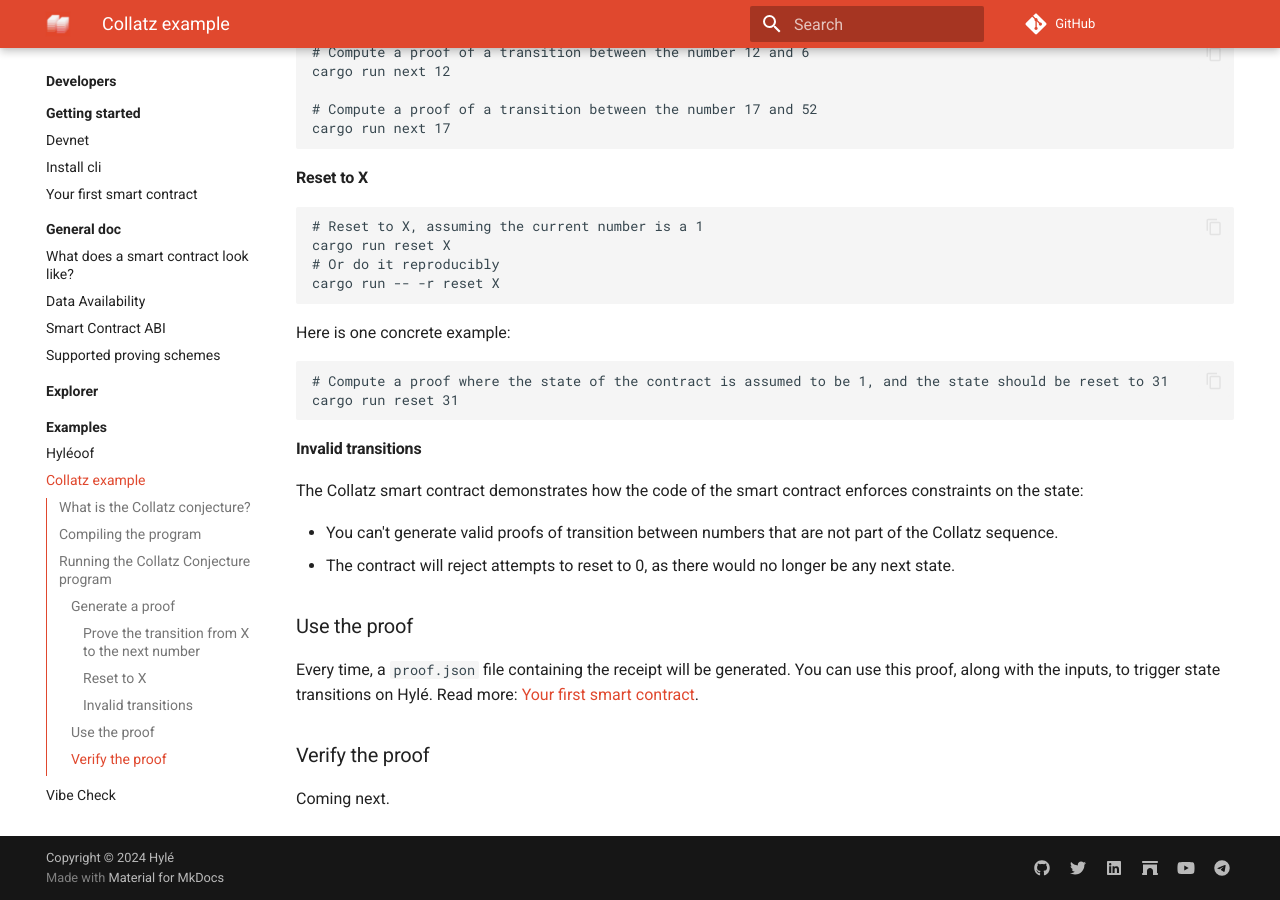
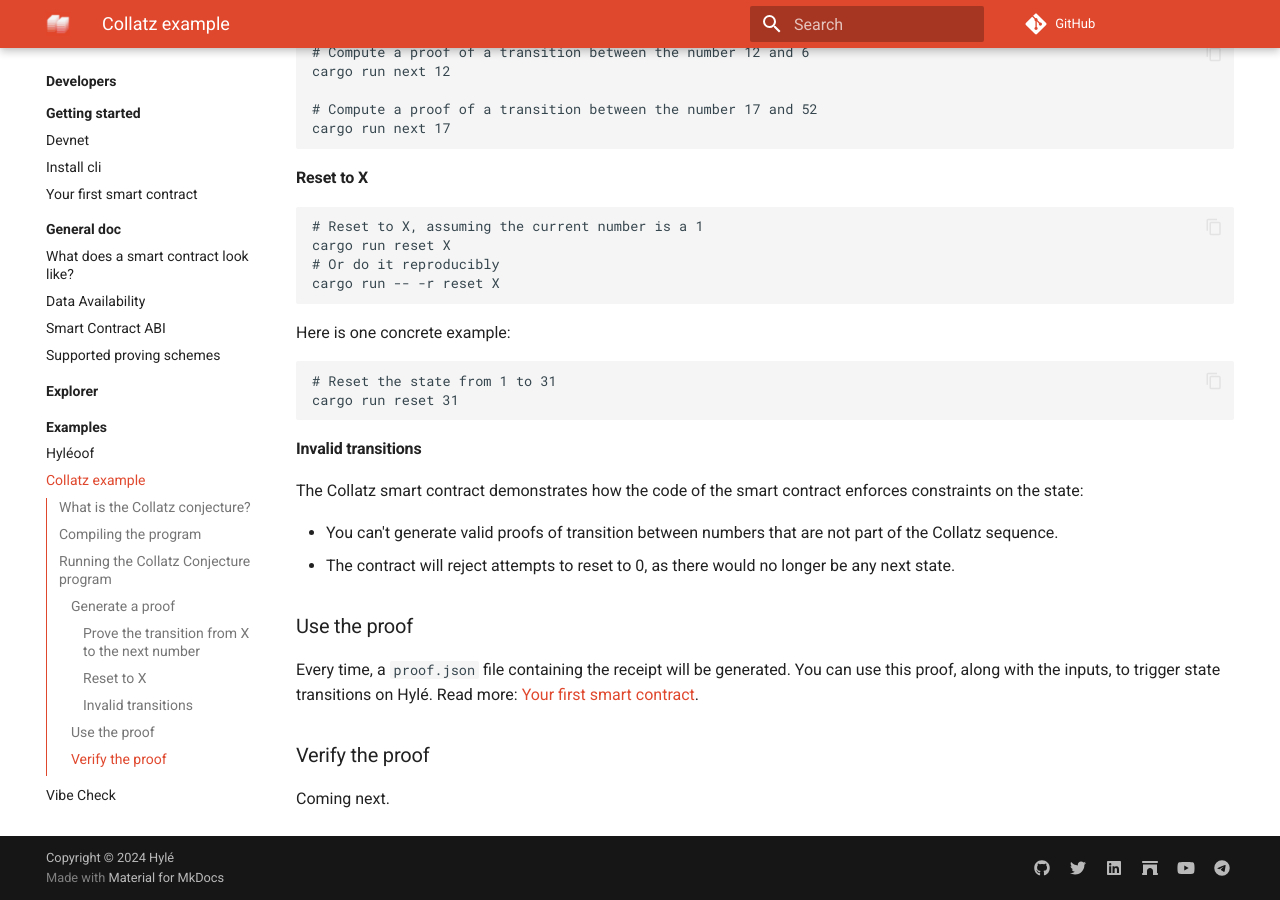
Before and after one commit to Hyle-org/devhub-hyle, an MkDocs documentation site: the page built from docs/developers/examples/collatz-example-in-depth.md, in a window 1280 px wide and 900 px high, scrolled down 1366 px. Built offline with MkDocs 1.6.1 and Material for MkDocs 9.7.7, drawn with Linux system fonts in a browser that asks for light colours; comment, search, counter and statistics services are not loaded.

Commit message:
legibility

````diff
--- a/docs/developers/examples/collatz-example-in-depth.md
+++ b/docs/developers/examples/collatz-example-in-depth.md
@@ -69,7 +69,7 @@
 Here is one concrete example:
 
 ```sh
-# Compute a proof where the state of the contract is assumed to be 1, and the state should be reset to 31
+# Reset the state from 1 to 31
 cargo run reset 31
 ```
 
````
